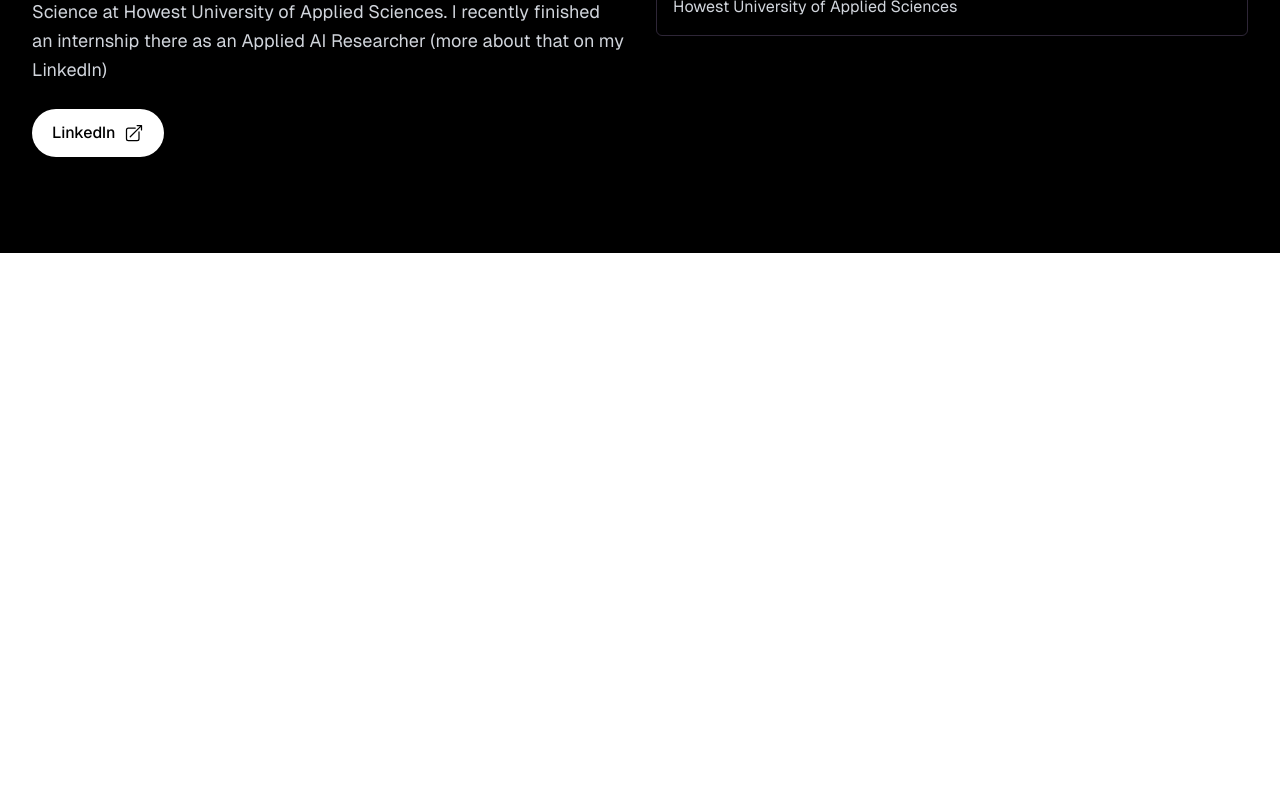
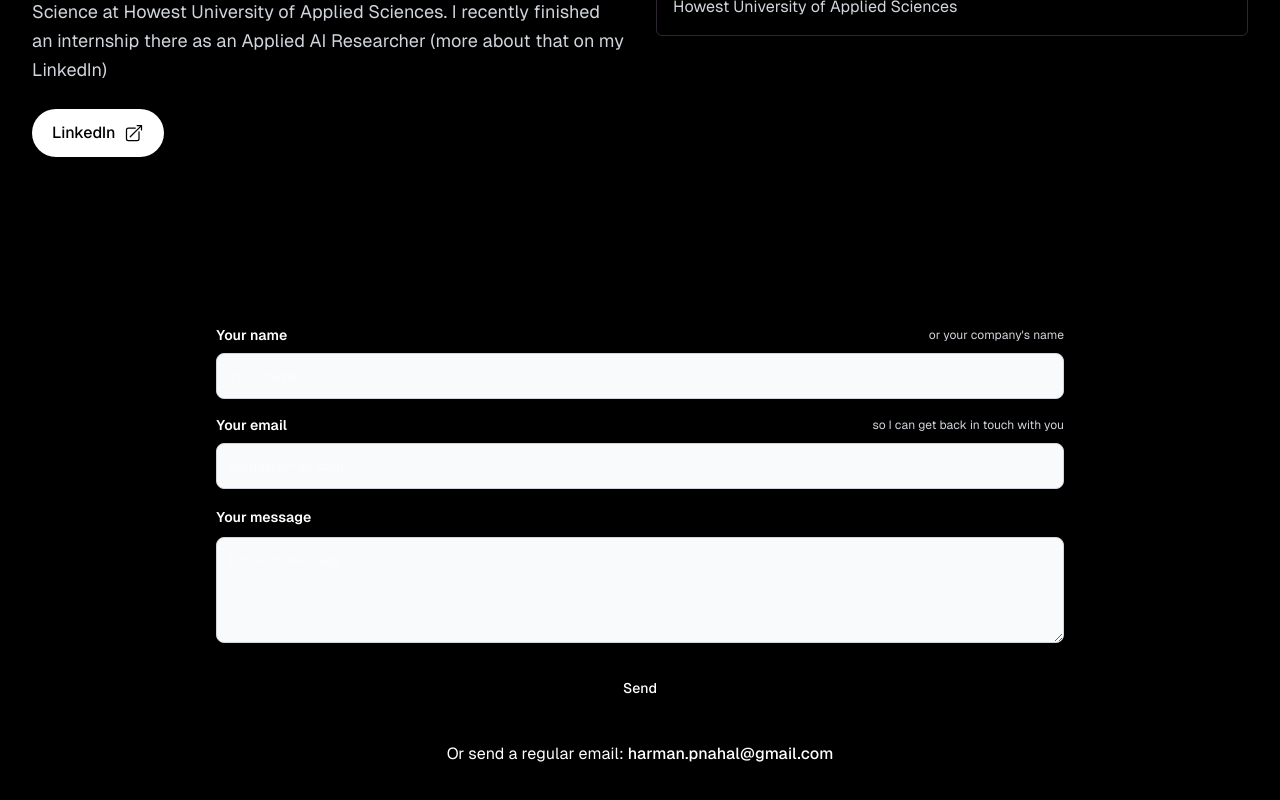
Before and after one commit to Harmxn02/harmansingh.nl, a Next.js app: page / in a window 1280 px wide. Shown: the part 3256-4056 px from the top of the page. Before the commit the page ends 3509 px from the top, so only its background shows below. Built offline with nearby package versions, Linux system fonts and the light colour scheme.

Commit message:
intermediate-commit: Add form component

```diff
--- a/package.json
+++ b/package.json
@@ -9,10 +9,12 @@
     "lint": "next lint"
   },
   "dependencies": {
+    "@emailjs/browser": "^4.4.1",
     "@vercel/analytics": "^1.5.0",
     "next": "14.2.8",
     "react": "^18",
     "react-dom": "^18",
+    "react-hot-toast": "^2.5.2",
     "react-icons": "^5.5.0",
     "react-simple-typewriter": "^5.0.1"
   },
--- /dev/null
+++ b/src/app/components/Form.jsx
@@ -0,0 +1,167 @@
+import React, { useRef } from "react";
+import emailjs from "@emailjs/browser";
+
+import toast, { Toaster } from "react-hot-toast";
+
+function Input(props) {
+	return (
+		<input
+			type={props.type}
+			id={props.id}
+			placeholder={props.placeholder}
+			name={props.name}
+			required={true}
+			className="w-full rounded-lg border border-[#d1d5db] bg-[#f9fafb] p-3 text-sm focus:outline-0"
+		/>
+	);
+}
+
+function TextArea(props) {
+	return (
+		<textarea
+			id={props.id}
+			placeholder={props.placeholder}
+			rows={4}
+			name={props.name}
+			required={true}
+			className="w-full rounded-lg border border-[#d1d5db] bg-[#f9fafb] p-3 text-sm"
+		/>
+	);
+}
+
+function Label(props) {
+	return (
+		<label
+			// className="text-[#111827] font-semibold text-sm"
+			className="text-sm font-semibold text-white"
+			htmlFor={props.htmlFor}
+			value={props.value}
+		>
+			{props.children}
+		</label>
+	);
+}
+
+function LabelHint(props) {
+	return <p className="text-xs text-gray-300">{props.children}</p>;
+}
+
+// function copyEmail() {
+// 	navigator.clipboard.writeText("harman.pnahal@gmail.com");
+// 	toast("✅ Email copied to clipboard");
+// }
+
+export default function Contact() {
+	const form = useRef();
+
+	const sendEmail = (e) => {
+		e.preventDefault();
+
+		emailjs
+			.sendForm(
+				process.env.NEXT_PUBLIC_EMAILJS_SERVICE_ID,
+				process.env.NEXT_PUBLIC_EMAILJS_TEMPLATE_ID,
+				form.current,
+				process.env.NEXT_PUBLIC_EMAILJS_USER_ID
+			)
+
+			.then(
+				(result) => {
+					console.log(result);
+					toast("✅ Email sent succesfully.");
+				},
+				(error) => {
+					console.log(error);
+					toast(
+						"❌ Something went wrong with sending the email. Please try again",
+					);
+				},
+			);
+	};
+
+	return (
+		<div>
+			<div
+				data-aos="fade-up"
+				className="mx-auto mt-12 max-w-4xl rounded-xl p-6 pb-24"
+			>
+				<form
+					ref={form}
+					onSubmit={sendEmail}
+					className="flex flex-col gap-4"
+				>
+					<div>
+						<div className="mb-2 flex flex-col justify-between sm:flex-row sm:items-center">
+							<Label htmlFor="name1" value="Your name">
+								Your name
+							</Label>
+							<LabelHint>or your company&apos;s name</LabelHint>
+						</div>
+
+						<Input
+							type="text"
+							id="name1"
+							placeholder="Your name"
+							required={true}
+							name="from_name"
+						/>
+					</div>
+					<div>
+						<div className="mb-2 flex flex-col justify-between sm:flex-row sm:items-center">
+							<Label htmlFor="email1" value="Your email">
+								Your email
+							</Label>
+							<LabelHint>
+								so I can get back in touch with you
+							</LabelHint>
+						</div>
+
+						<Input
+							type="email"
+							id="email1"
+							placeholder="name@email.com"
+							required={true}
+							name="from_email"
+						/>
+					</div>
+					<div id="textarea">
+						<div className="mb-2 block">
+							<Label htmlFor="comment" value="Your message">
+								Your message
+							</Label>
+						</div>
+
+						<TextArea
+							id="comment"
+							type="email"
+							placeholder="Leave a message ..."
+							required="true"
+							name="message"
+						/>
+					</div>
+
+					<div>
+						<Toaster />
+						<button
+							className="bg-brand-purple hover:bg-brand-purple-fade w-full rounded-lg p-3 text-sm font-medium text-white transition-colors duration-500"
+							type="submit"
+							value="send"
+						>
+							Send
+						</button>
+					</div>
+				</form>
+				<p className="pt-8 text-center text-white">
+					Or send a regular email:{" "}
+					<a
+						className="text-brand-purple hover:text-brand-purple-fade font-medium underline-offset-2 transition-colors duration-500 hover:underline"
+						href="mailto:harman.pnahal@gmail.com"
+						// onClick={copyEmail}
+					>
+						harman.pnahal@gmail.com
+					</a>
+				</p>
+			</div>
+		</div>
+	);
+}
--- a/src/app/page.jsx
+++ b/src/app/page.jsx
@@ -6,6 +6,7 @@ import Skills from "./components/Skills";
 import Projects from "./components/Projects";
 import IntroAnimation from "./components/IntroAnimation";
 import Navigation from "./components/Navigation";
+import Form from "./components/Form";
 
 import { useState } from "react";
 
@@ -28,6 +29,7 @@ export default function Home() {
 					<Projects />
 					<Skills />
 					<About />
+					<Form />
 					<Navigation />
 				</>
 			)}
```
Also changed, not shown: 1 other file (tests, documents, lock files or other folders).
